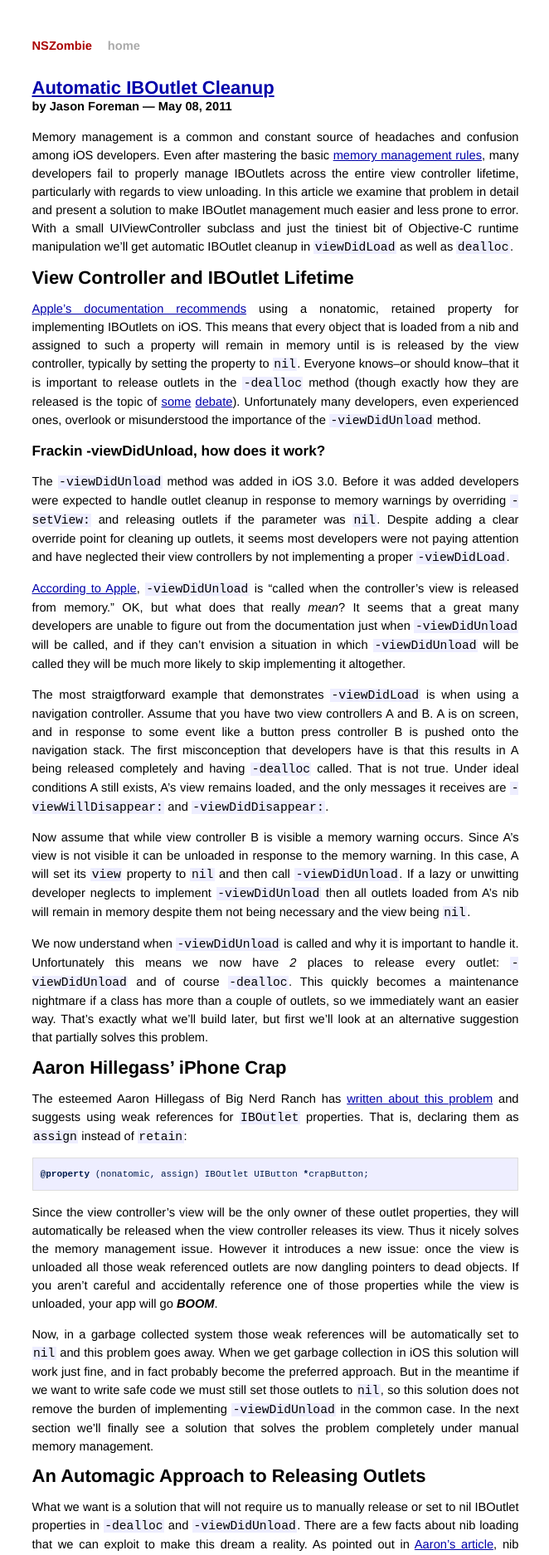
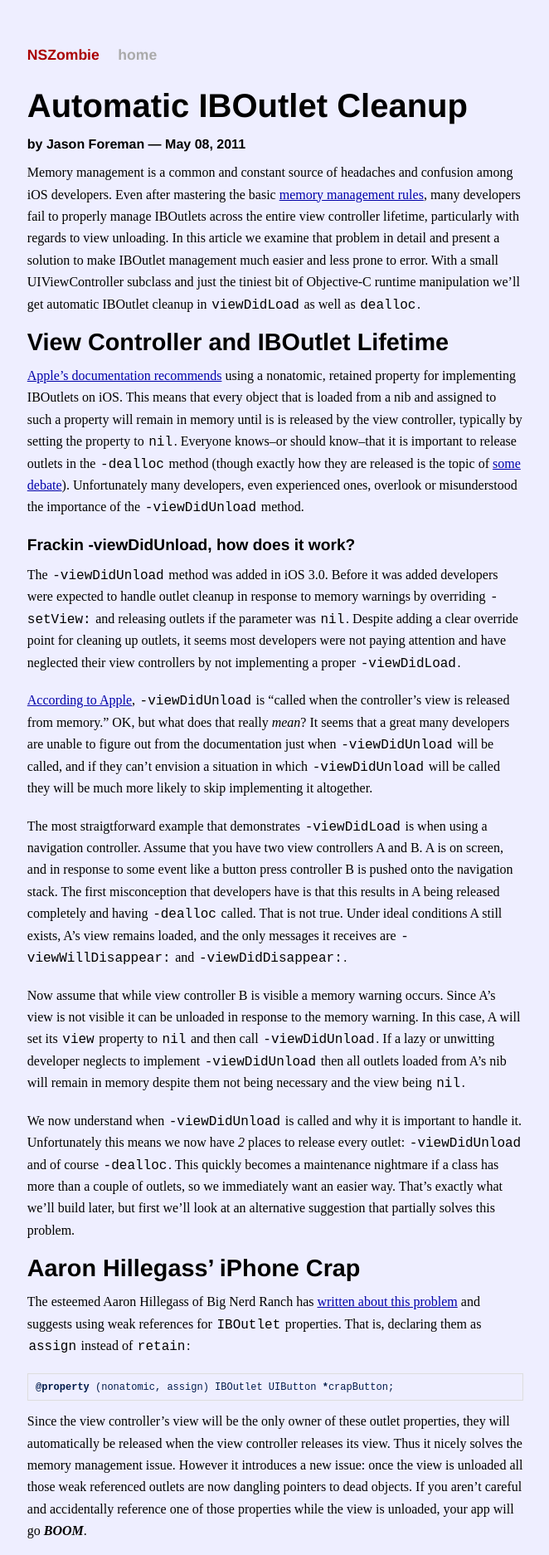
Before and after one commit to NSZombie/nszombie.github.com, a Jekyll site: the page built from _posts/2011-05-8-automatic-iboutlet-cleanup.markdown, in a window 1280 px wide. Shown: the top 1874 px of the page at 83% size, without its empty margins (308-970 px from the left). Built offline with Jekyll 4.4.1, drawn with Linux system fonts in a browser that asks for light colours; comment, search, counter and statistics services are not loaded; some of the changed text lies outside the part shown.

Commit message:
Tweaking layout

```diff
--- a/_layouts/post.html
+++ b/_layouts/post.html
@@ -1,13 +1,13 @@
 ---
 layout: default
 ---
-<div id="post">
-    <h2><a href="{{ page.url }}">{{ page.title }}</a></h2>
+<article class="post">
+    <h1>{{ page.title }}</h1>
     <h4>by {{ page.author }} &mdash; {{ page.date | date: "%b %d, %Y" }}</h4>
 
 {{ content }}
 
-</div>
+</article>
 
 <div id="disqus_thread"></div>
 <script type="text/javascript">
--- a/_posts/2011-05-8-automatic-iboutlet-cleanup.markdown
+++ b/_posts/2011-05-8-automatic-iboutlet-cleanup.markdown
@@ -102,7 +102,7 @@ the common case. In the next section we'll finally see a solution that
 solves the problem completely under manual memory management.
 
 
-## An Automagic Approach to Releasing Outlets
+## An Automagic Approach
 
 What we want is a solution that will not require us to manually release
 or set to nil IBOutlet properties in `-dealloc` and `-viewDidUnload`.
--- a/css/screen.css
+++ b/css/screen.css
@@ -12,22 +12,30 @@
 }
 
 body {
-  background-color: white;
-  font: 13.34px helvetica, arial, clean, sans-serif;
-  *font-size: small;
+  background-color: #eef;
+  font-family: 'Helvetica Neue', 'Helvetica', 'Arial', sans-serif;
   text-align: center;
 }
 
-/*h1, h2, h3, h4, h5, h6 {*/
-  /*font-size: 100%;*/
-/*}*/
+h1, h2, h3, h4, h5 {
+  font-family: 'Helvetica Neue', 'Helvetica', 'Arial', sans-serif;
+  margin-bottom: 0.5em;
+}
 
 h1 {
-  margin-bottom: 1em;
+  font-size: 2.5em;
+}
+
+h2 {
+  font-size: 1.8em;
+}
+
+h3 {
+  font-size: 1.2em;
 }
 
 p {
-  margin: 1em 0;
+  margin-bottom: 1.2em;
 }
 
 a {
@@ -42,10 +50,10 @@ a:visited {
   color: #a0a;
 }
 
-table {
-  font-size: inherit;
-  font: 100%;
-}
+/*table {*/
+  /*font-size: inherit;*/
+  /*font: 100%;*/
+/*}*/
 
 /*****************************************************************************/
 /*
@@ -76,8 +84,9 @@ ul.posts {
 
 .site {
   font-size: 110%;
-  text-align: justify;
-  width: 40em;
+  /*text-align: justify;*/
+  text-align: left;
+  width: 34em;
   margin: 3em auto 2em auto;
   line-height: 1.5em;
 }
@@ -150,47 +159,52 @@ ul.posts {
 /*
 /*****************************************************************************/
 
-#post {
-
+.post {
+    font-size: 12pt;
+    font-family: 'Times New Roman', 'Times', serif;
 }
 
   /* standard */
 
-  #post pre {
+  .post pre {
+    line-height: 1.3em;
     border: 1px solid #ddd;
     background-color: #eef;
     color: rgb(0, 27, 76);
     white-space:pre;
     overflow:auto;
-    word-wrap:normal;
+    word-wrap: normal;
     font-size:75%;
     padding:8px;
-    font-family:Monaco, monospace;
+    font-family: Monaco, monospace;
+    margin-bottom: 1em;
   }
 
-  #post ul,
-  #post ol {
+  .post ul,
+  .post ol {
     margin-left: 1.35em;
   }
 
-  #post code {
-    background-color: #eef;
-    padding: 0 .1em;
+  .post code {
+      line-height: 1em;
+      background-color: #eef;
+      padding: 0 .1em;
   }
 
-    #post pre code {
+    .post pre code {
+      line-height: 1em;
       border: none;
     }
 
   /* terminal */
 
-  #post pre.terminal {
+  .post pre.terminal {
     border: 1px solid black;
     background-color: #333;
     color: white;
   }
 
-  #post pre.terminal code {
+  .post pre.terminal code {
     background-color: #333;
   }
 
```
